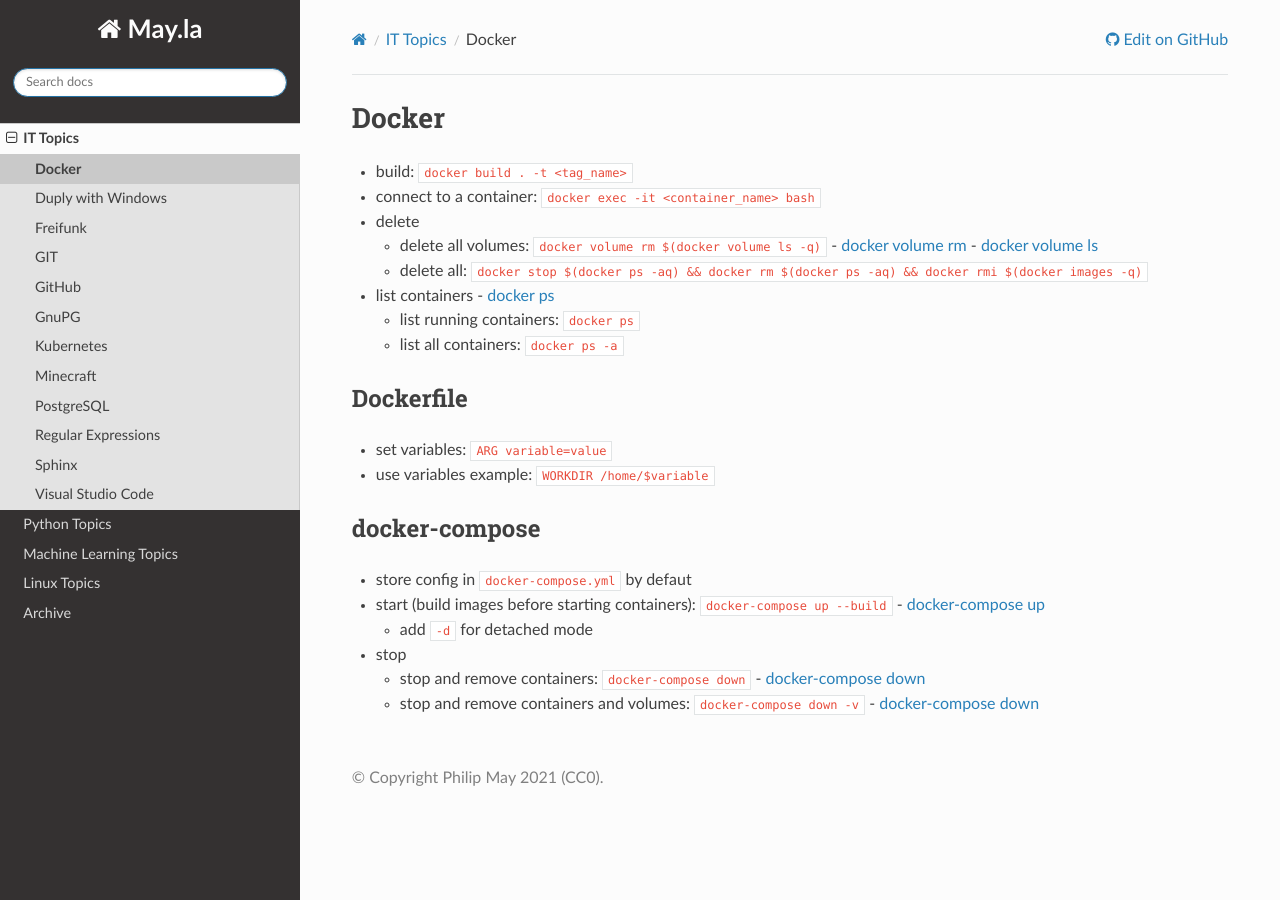
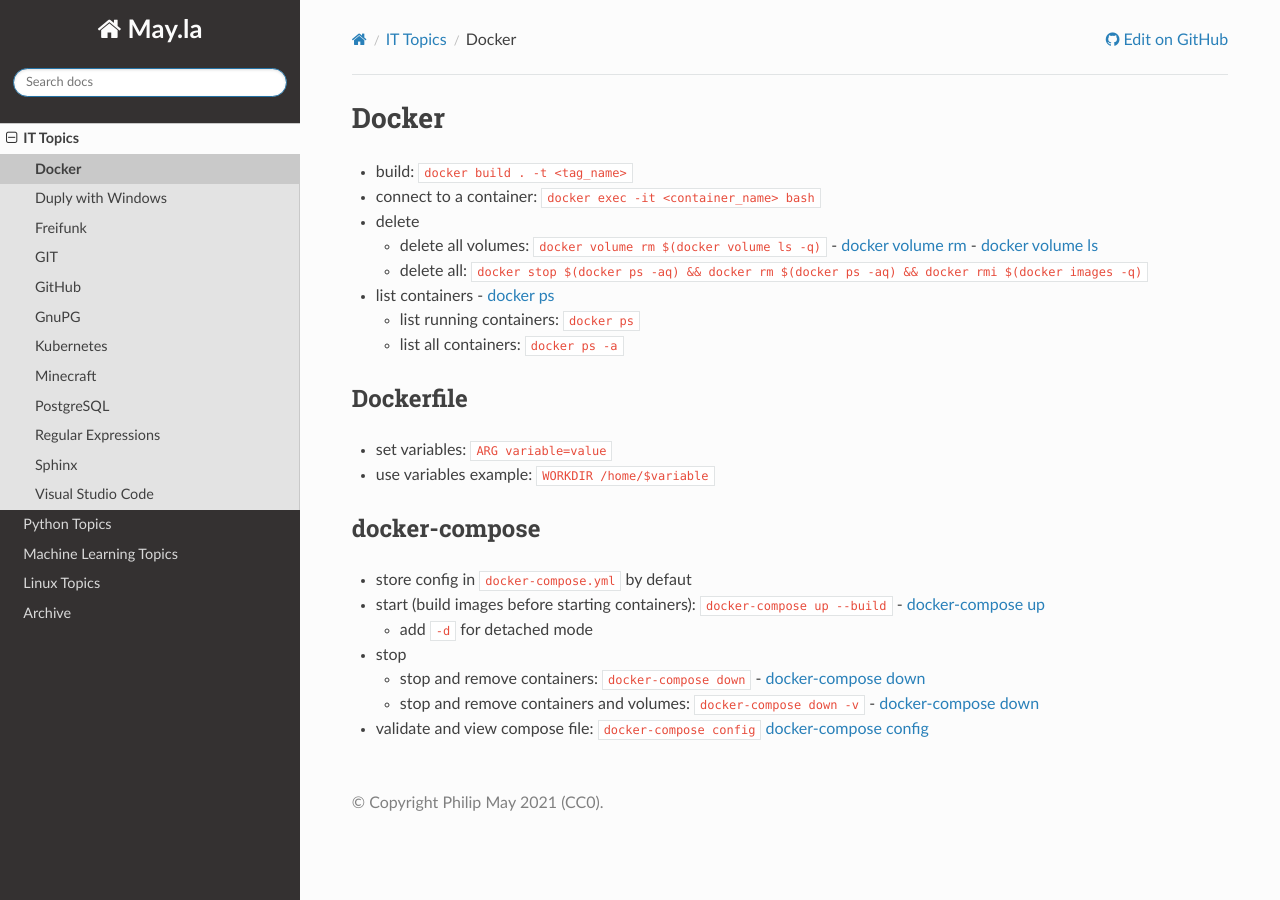
Before and after one commit to PhilipMay/May.la, a Sphinx documentation site: the page built from source/it/docker.md, in a window 1280 px wide. Built offline with Sphinx 7.4.7 and the Read the Docs theme 2.0.0, drawn with Linux system fonts in a browser that asks for light colours.

Commit message:
Update docker.md

```diff
--- a/source/it/docker.md
+++ b/source/it/docker.md
@@ -19,3 +19,4 @@
 - stop
   - stop and remove containers: `docker-compose down` - [docker-compose down](https://docs.docker.com/compose/reference/down/)
   - stop and remove containers and volumes: `docker-compose down -v` - [docker-compose down](https://docs.docker.com/compose/reference/down/)
+- validate and view compose file: `docker-compose config` [docker-compose config](https://docs.docker.com/compose/reference/config/)
```
